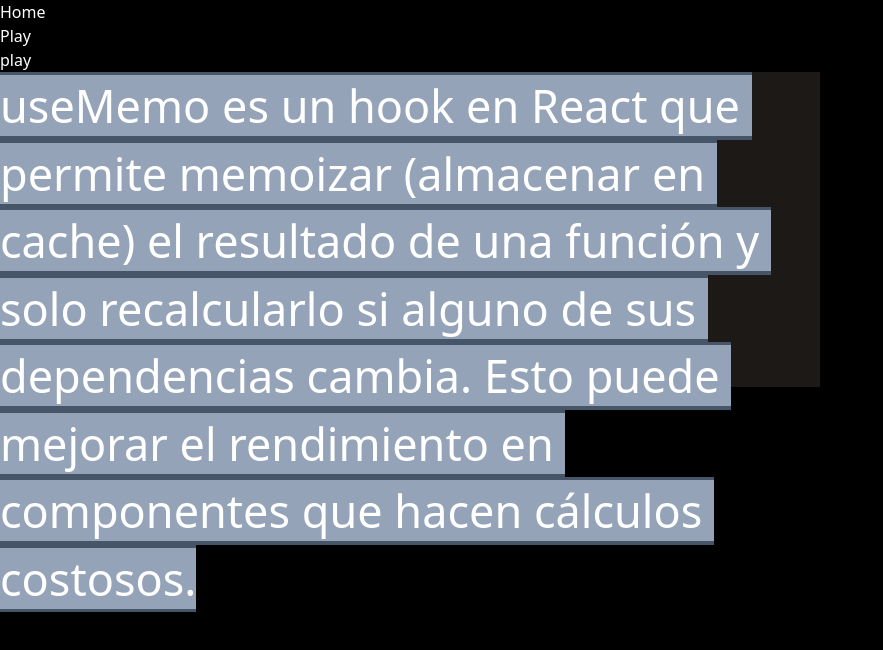
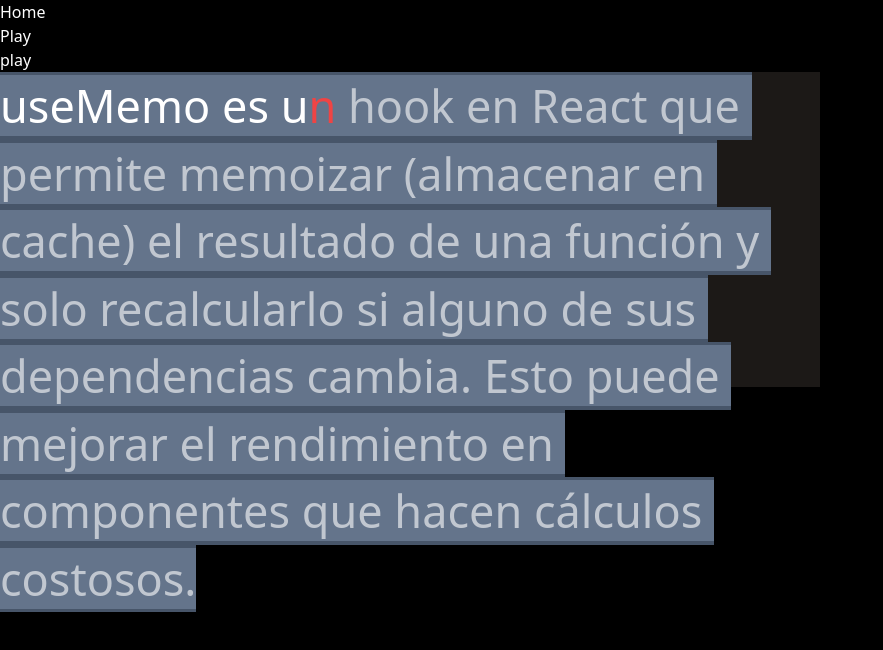
Before and after one commit to jhormanrus/LearnGPT, a Next.js app: page /play in a window 1280 px wide. Shown: the top 650 px of the page, without its empty margins (0-883 px from the left). Built offline with nearby package versions, Linux system fonts and the light colour scheme.

Commit message:
hint matched and not matched chars

```diff
--- a/components/Prompt/key.tsx
+++ b/components/Prompt/key.tsx
@@ -2,10 +2,20 @@
 
 interface KeyProps {
   char: string
+  typedChar?: string
 }
 
-export default function Key ({ char }: KeyProps): JSX.Element {
-  return <span className={styles.key}>
+export default function Key ({ char, typedChar }: KeyProps): JSX.Element {
+  const className = [styles.key]
+
+  if (typedChar === char) {
+    className.push(styles.keyMatched)
+  }
+  if (typedChar !== undefined && typedChar !== char) {
+    className.push(styles.keyNotMatched)
+  }
+
+  return <span className={className.join(' ')}>
     {char}
   </span>
 }
--- a/components/Prompt/prompt.module.css
+++ b/components/Prompt/prompt.module.css
@@ -7,5 +7,13 @@
 }
 
 .key {
-  @apply w-10 h-10 bg-slate-400 whitespace-pre;
+  @apply w-10 h-10 bg-slate-500 text-white/60 whitespace-pre;
 }
+
+.keyMatched {
+  @apply text-white;
+}
+
+.keyNotMatched {
+  @apply text-red-500;
+}
--- a/components/Prompt/prompt.tsx
+++ b/components/Prompt/prompt.tsx
@@ -4,6 +4,22 @@
 
 interface PromptProps {
   text: string
+  typedText: string
+}
+
+export default function Prompt ({ text, typedText = 'useMemo es ua' }: PromptProps): JSX.Element {
+  const tokens = useTokens(text)
+  const typedTokens = useTokens(typedText)
+
+  return (
+    <div className={styles.prompt}>
+      {
+        tokens.map((word, i) => (
+          <Token key={i} word={word} typedWord={typedTokens[i]} />
+        ))
+      }
+    </div>
+  )
 }
 
 function useTokens (text: string): string[] {
@@ -15,17 +31,3 @@
     })
   }, [text])
 }
-
-export default function Prompt ({ text }: PromptProps): JSX.Element {
-  const tokens = useTokens(text)
-
-  return (
-    <div className={styles.prompt}>
-      {
-        tokens.map((token, i) => (
-          <Token value={token} key={i} />
-        ))
-      }
-    </div>
-  )
-}
--- a/components/Prompt/token.tsx
+++ b/components/Prompt/token.tsx
@@ -2,14 +2,15 @@
 import Key from './key'
 
 interface TokenProps {
-  value: string
+  word: string
+  typedWord?: string
 }
 
-export default function Token ({ value }: TokenProps): JSX.Element {
+export default function Token ({ word, typedWord }: TokenProps): JSX.Element {
   return <span className={styles.token}>
     {
-      value.split('').map((char, i) => (
-        <Key char={char} key={i} />
+      word.split('').map((char, i) => (
+        <Key key={i} char={char} typedChar={typedWord?.[i]} />
       ))
     }
   </span>
```
